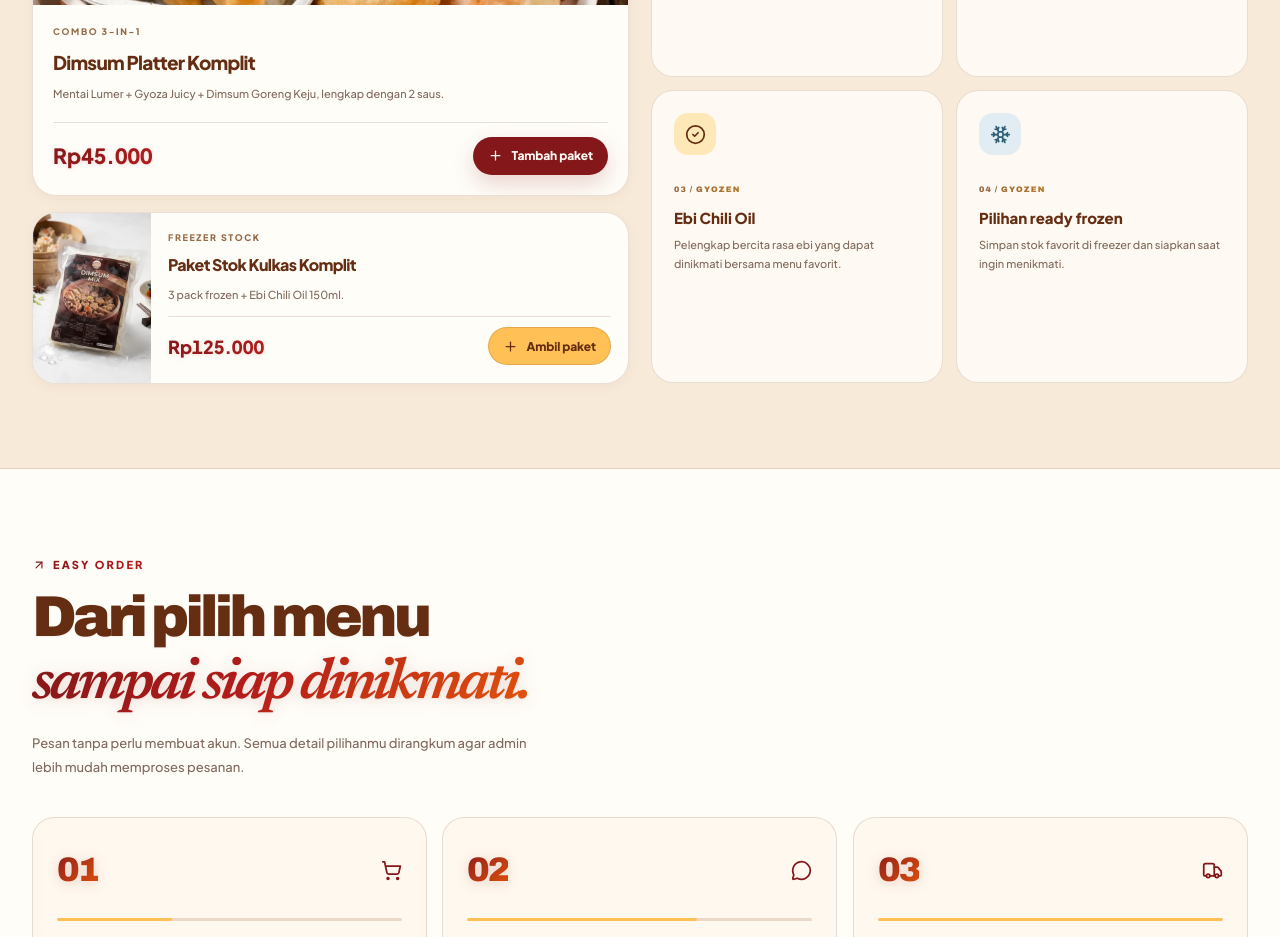
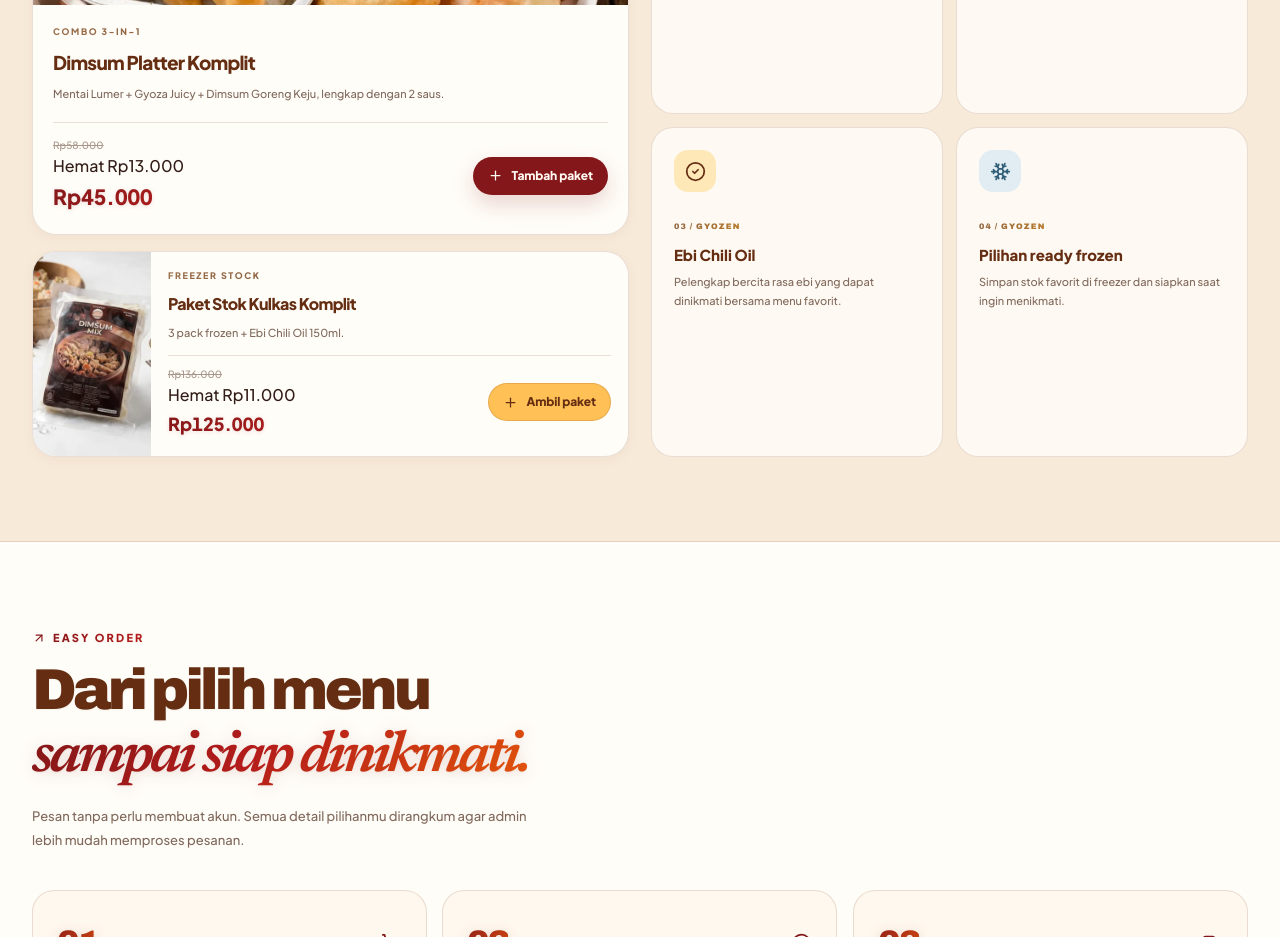
Before and after one commit to arsepladisar08-lab/LP-Dimsum-Gyoza, a React (Vite) app: page / in a window 1280 px wide. Shown: the part 4080-5017 px from the top of the page. Built offline with nearby package versions, Linux system fonts and the light colour scheme.

Commit message:
feat: show computed savings for bundle offers

```diff
--- a/src/components/WhyGyozen.tsx
+++ b/src/components/WhyGyozen.tsx
@@ -1,6 +1,9 @@
 import React, { useState } from 'react';
 import { Sparkles, Flame, Snowflake, Plus, CheckCircle2, Check } from 'lucide-react';
 import { ProductImage } from './ProductImage';
+import { GYOZEN_PRODUCTS } from '../data/products';
+import { GYOZEN_BUNDLES } from '../data/bundles';
+import { formatRupiah } from '../utils/order';
 
 interface WhyGyozenProps {
   onAddBundle: (name: string, price: number, imageUrl?: string) => void;
@@ -15,6 +18,16 @@ const benefits = [
 
 export const WhyGyozen: React.FC<WhyGyozenProps> = ({ onAddBundle }) => {
   const [addedBundle, setAddedBundle] = useState<string | null>(null);
+
+  const getRegularPrice = (productIds: readonly string[]) => {
+    const includedProducts = productIds.map((id) => GYOZEN_PRODUCTS.find((product) => product.id === id));
+    if (includedProducts.some((product) => !product)) return null;
+    return includedProducts.reduce((sum, product) => sum + (product?.price || 0), 0);
+  };
+  const platter = GYOZEN_BUNDLES.platter;
+  const frozen = GYOZEN_BUNDLES.frozen;
+  const platterRegularPrice = getRegularPrice(platter.productIds);
+  const frozenRegularPrice = getRegularPrice(frozen.productIds);
 
   const handleBundle = (name: string, price: number, img?: string) => {
     onAddBundle(name, price, img);
@@ -50,7 +63,13 @@ export const WhyGyozen: React.FC<WhyGyozenProps> = ({ onAddBundle }) => {
                 <p className="bundle-overline">COMBO 3-IN-1</p>
                 <h3>Dimsum Platter Komplit</h3>
                 <p>Mentai Lumer + Gyoza Juicy + Dimsum Goreng Keju, lengkap dengan 2 saus.</p>
-                <div className="bundle-bottom"><div><strong>Rp45.000</strong></div>
+                <div className="bundle-bottom"><div className="bundle-price-group">
+                  {platterRegularPrice !== null && platterRegularPrice > platter.price && <>
+                    <del>{formatRupiah(platterRegularPrice)}</del>
+                    <span className="bundle-saving">Hemat {formatRupiah(platterRegularPrice - platter.price)}</span>
+                  </>}
+                  <strong>{formatRupiah(platter.price)}</strong>
+                </div>
                   <button
                     className={`btn btn-sm transition-all duration-200 ${
                       addedBundle === 'platter'
@@ -58,7 +77,7 @@ export const WhyGyozen: React.FC<WhyGyozenProps> = ({ onAddBundle }) => {
                         : 'btn-primary active:scale-95'
                     }`}
                     type="button"
-                    onClick={() => handleBundle('Dimsum Platter Komplit (3-in-1)', 45000, '/images/menu/dimsum-platter-960.webp')}
+                    onClick={() => handleBundle(platter.name, platter.price, platter.imageUrl)}
                   >
                     {addedBundle === 'platter' ? <><Check size={15}/> Masuk!</> : <><Plus size={15}/> Tambah paket</>}
                   </button>
@@ -72,7 +91,13 @@ export const WhyGyozen: React.FC<WhyGyozenProps> = ({ onAddBundle }) => {
                 <p className="bundle-overline">FREEZER STOCK</p>
                 <h3>Paket Stok Kulkas Komplit</h3>
                 <p>3 pack frozen + Ebi Chili Oil 150ml.</p>
-                <div className="bundle-bottom"><div><strong>Rp125.000</strong></div>
+                <div className="bundle-bottom"><div className="bundle-price-group">
+                  {frozenRegularPrice !== null && frozenRegularPrice > frozen.price && <>
+                    <del>{formatRupiah(frozenRegularPrice)}</del>
+                    <span className="bundle-saving">Hemat {formatRupiah(frozenRegularPrice - frozen.price)}</span>
+                  </>}
+                  <strong>{formatRupiah(frozen.price)}</strong>
+                </div>
                   <button
                     className={`btn btn-sm transition-all duration-200 ${
                       addedBundle === 'frozen'
@@ -80,7 +105,7 @@ export const WhyGyozen: React.FC<WhyGyozenProps> = ({ onAddBundle }) => {
                         : 'btn-accent active:scale-95'
                     }`}
                     type="button"
-                    onClick={() => handleBundle('Paket Stok Kulkas (3 Pack Frozen + Ebi Chili Oil 150ml)', 125000, '/images/menu/frozen-pack-dimsum-mix-960.webp')}
+                    onClick={() => handleBundle(frozen.name, frozen.price, frozen.imageUrl)}
                   >
                     {addedBundle === 'frozen' ? <><Check size={15}/> Masuk!</> : <><Plus size={15}/> Ambil paket</>}
                   </button>
```
